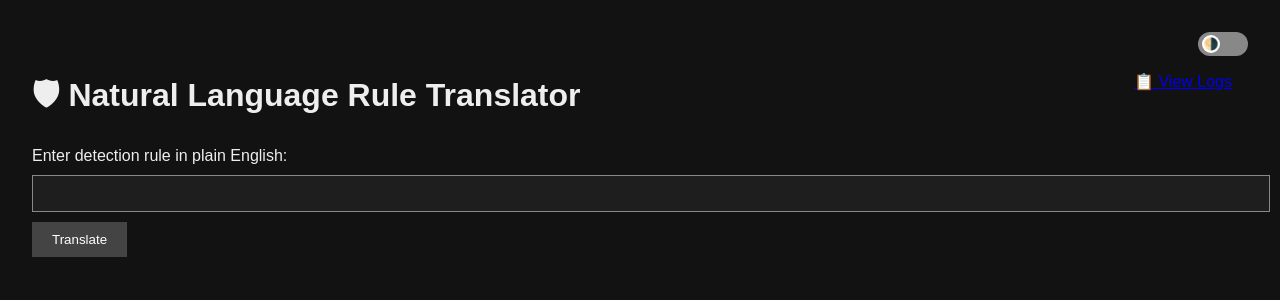
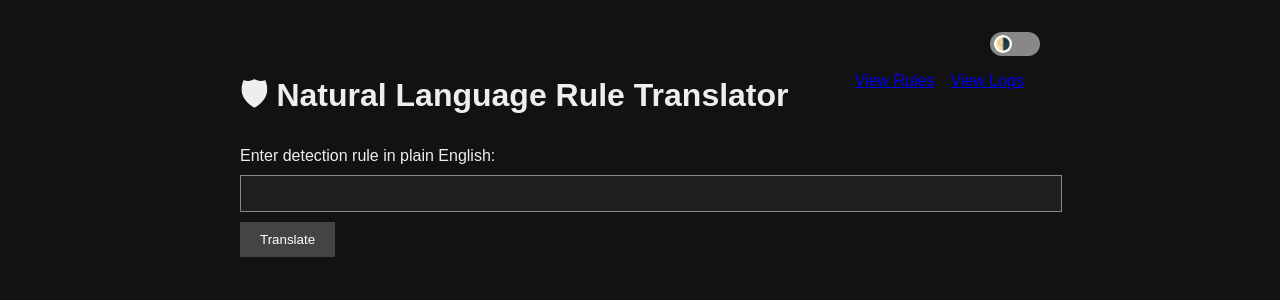
Before and after one commit to grantTM/suricata-nl-gui, a Flask app: page / in a window 1280 px wide. Shown: the top 300 px of the page. Run offline with Flask 3, Linux system fonts and the light colour scheme.

Commit message:
Formatting index

```diff
--- a/app/templates/index.html
+++ b/app/templates/index.html
@@ -35,6 +35,11 @@
             color: var(--button-text);
             border: none;
             cursor: pointer;
+        }
+
+        .content-wrapper {
+            max-width: 800px;
+            margin: 0 auto;
         }
 
         .alert {
@@ -116,8 +121,10 @@
     </style>
 </head>
 <body>
+    <div class="content-wrapper">
         {% include 'theme.html' %}
-    <a href="/logs" class="nav-link">📋 View Logs</a>
+        <a href="/logs" class="nav-link">View Logs</a>
+        <a href="/rules" class="nav-link">View Rules</a>
 
         <h1>🛡 Natural Language Rule Translator</h1>
         <form method="post">
@@ -125,6 +132,7 @@
             <input type="text" name="nl_rule" required>
             <button type="submit">Translate</button>
         </form>
+    </div>
 
     {% if alert %}
         <div class="alert">{{ alert }}</div>
--- a/app/templates/logs.html
+++ b/app/templates/logs.html
@@ -153,7 +153,7 @@
             onkeyup="filterAlerts(); saveSearch()"
             style="width: 100%; box-sizing: border-box; padding: 1rem; margin-bottom: 1rem; border-radius: 5px; border: 1px solid #444; background: var(--input-bg); color: var(--input-text);">
 
-        <a href="/download_alerts" style="display: inline-block; padding: 0.5rem 1rem; margin-bottom: 1rem; background-color: #444; color: white; text-decoration: none; border-radius: 5px;"
+        <a href="/download_alerts" style="display: inline-block; padding: 0.5rem 1rem; margin-bottom: 1rem; background-color: #444; color: white; text-decoration: none; border-radius: 5px;">Download alerts as CSV</a>
 
         {% if alerts %}
             {% for alert in alerts %}
```
Also changed, not shown: app/templates/rules.html (+6 -4 lines). Lines whose indentation alone changed are shown as unchanged.
